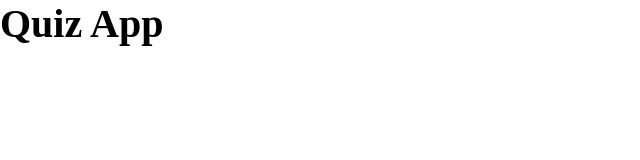
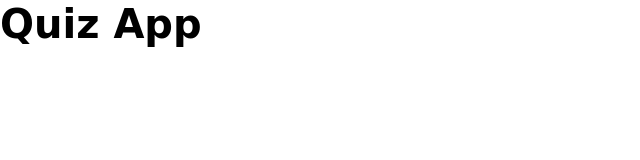
Before and after one commit to DanielGennat/quiz-app, a plain HTML site: page index.html in a window 1280 px wide. Shown: the whole page, without its empty margins (0-640 px from the left). Drawn offline with Linux system fonts and the light colour scheme.

Commit message:
add font Square Peg - why isnt it working?

```diff
--- a/css/_base.css
+++ b/css/_base.css
@@ -9,6 +9,8 @@
   --black: #211103;
 
   /* font-family */
+
+  @import url("https://fonts.googleapis.com/css2?family=Square+Peg&display=swap");
 
   --ff-sans: sans-serif;
   --ff-serif: serif;
@@ -46,6 +48,7 @@ p {
 body {
   line-height: 1.5;
   font-size: 1.25rem; /* var(--fs-400) */
+  font-family: "Square Peg", cursive;
 }
 
 ul[class],
```
